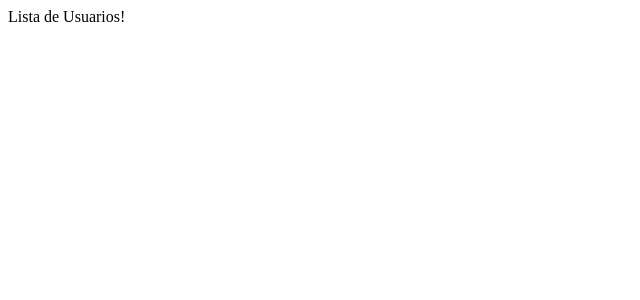
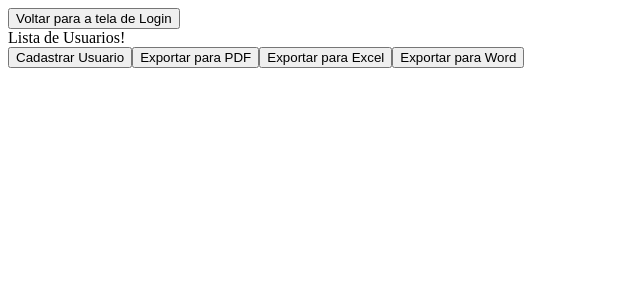
Before and after one commit to guilhermegiarola/CRUD-in-Node.js, a Next.js app in the folder frontend/: page /listaUsuarios in a window 1280 px wide. Shown: the top 300 px of the page, without its empty margins (0-640 px from the left). Built offline with nearby package versions, Linux system fonts and the light colour scheme.

Commit message:
feat(CRUD): fixed some get and put controllers and set routes to list and create new user

```diff
--- a/frontend/pages/listaUsuarios/index.js
+++ b/frontend/pages/listaUsuarios/index.js
@@ -1,3 +1,29 @@
+import Router from "next/router";
 export default function ListaUsuarios() {
-  return <>Lista de Usuarios!</>;
+  return (
+    <>
+      <div>
+        <button
+          onClick={(e) => {
+            Router.push("/");
+          }}
+        >
+          Voltar para a tela de Login
+        </button>
+      </div>
+      <span>Lista de Usuarios!</span>
+      <div>
+        <button
+          onClick={(e) => {
+            Router.push("/cadastrarUsuario");
+          }}
+        >
+          Cadastrar Usuario
+        </button>
+        <button>Exportar para PDF</button>
+        <button>Exportar para Excel</button>
+        <button>Exportar para Word</button>
+      </div>
+    </>
+  );
 }
```
Also changed, not shown: frontend/pages/resetSenha/index.js (+7 -0 lines), 2 other files (tests, documents, lock files or other folders).
